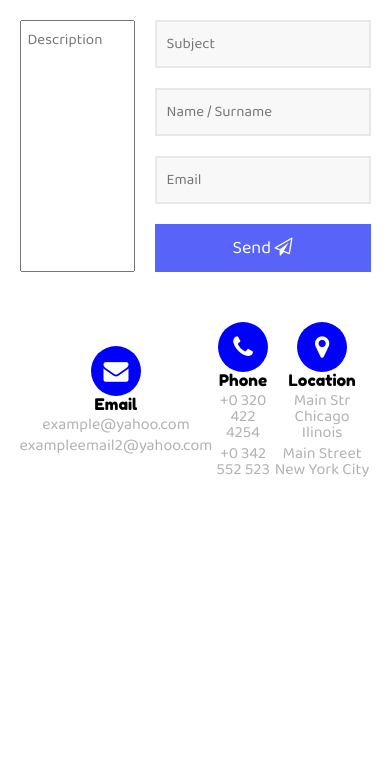
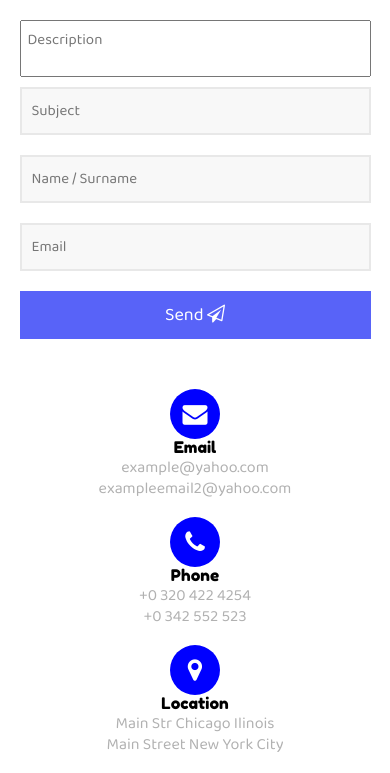
Before and after one commit to sadzamzeko/Contact-responsive-page, a plain HTML site: page index.html in a window 390 px wide. Shown: the part 653-1426 px from the top of the page. Before the commit the page ends 1151 px from the top, so only its background shows below. Drawn offline with Linux system fonts and the light colour scheme.

Commit message:
add responsive 480px

```diff
--- a/css/style.css
+++ b/css/style.css
@@ -130,3 +130,30 @@ button{
         margin-bottom: 5px;
     }
 }
+
+@media (max-width:480px){
+    .container{
+        width: 90%;
+    }
+    h4{
+        margin-bottom: 5px;
+    }
+    .form-box{
+        display: flex;
+        flex-direction: column;
+    }
+    textarea{
+        width: 100%;
+        margin-bottom: 10px;
+    }
+    .footer-wrapper{
+        display: flex;
+        flex-direction: column;
+    }
+    .footer-box{
+        margin-bottom: 15px;
+    }
+    .footer-box:nth-child(3){
+        margin-bottom: 0;
+    }
+}
```
